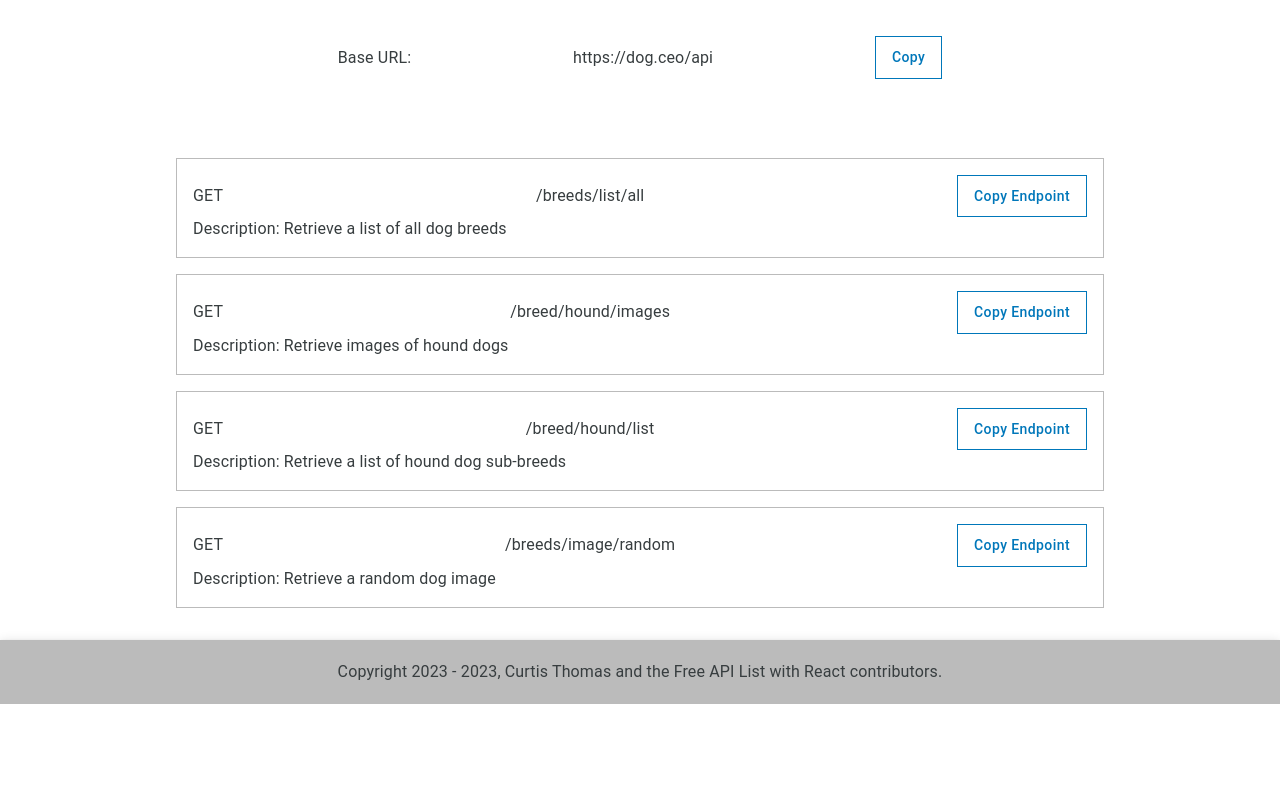
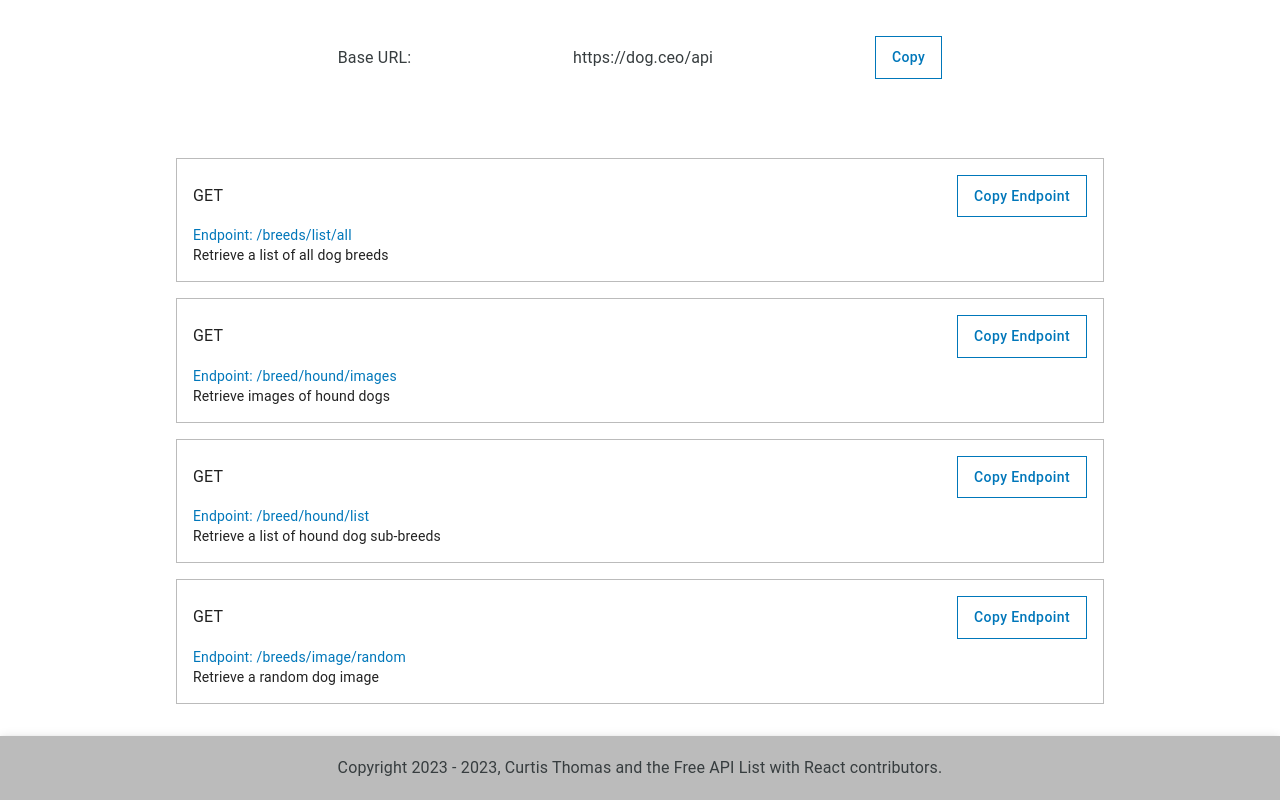
Before and after one commit to Curtis-Thomas/free-api-list-with-react, a React (Create React App) app: page /AnimalsDash/AnimalsDog in a window 1280 px wide. Shown: the part 723-1523 px from the top of the page. Before the commit the page ends 1427 px from the top, so only its background shows below. Built offline with nearby package versions, Linux system fonts and the light colour scheme.

Commit message:
style: endpoints box style update

```diff
--- a/src/core/main/Endpoints.js
+++ b/src/core/main/Endpoints.js
@@ -1,54 +1,44 @@
-import { Box, Typography, Button } from "@mui/material";
+import React from "react";
+import { Box, Typography, Button, Snackbar, IconButton } from "@mui/material";
+import CloseIcon from "@mui/icons-material/Close";
 
-/**
- * Component for displaying an endpoint with a header, endpoint URL, and description.
- *
- * @param {string} header - The header text for the endpoint.
- * @param {string} endpoint - The URL of the endpoint.
- * @param {string} description - The description of the endpoint.
- */
 const Endpoints = ({ header, endpoint, description }) => {
-  /**
-   * Handles copying the endpoint URL to the clipboard.
-   */
+  const [openSnackbar, setOpenSnackbar] = React.useState(false);
+
   const handleCopyEndpoint = () => {
-    clearClipboard()
-      .then(() => {
-        return navigator.clipboard.writeText(endpoint);
-      })
+    navigator.clipboard
+      .writeText(endpoint)
       .then(() => {
         console.log("Copied endpoint to clipboard:", endpoint);
+        setOpenSnackbar(true);
       })
       .catch((error) => {
         console.error("Failed to copy endpoint to clipboard:", error);
       });
   };
 
-  /**
-   * Clears the clipboard by creating a temporary textarea element and simulating a cut command.
-   *
-   * @returns {Promise} - A promise that resolves when the clipboard is cleared successfully.
-   */
-  const clearClipboard = () => {
-    return new Promise((resolve, reject) => {
-      const textarea = document.createElement("textarea");
-      textarea.value = "";
-      document.body.appendChild(textarea);
-      textarea.select();
+  const handleCloseSnackbar = (event, reason) => {
+    if (reason === "clickaway") {
+      return;
+    }
+    setOpenSnackbar(false);
+  };
 
-      try {
-        const successful = document.execCommand("cut");
-        if (!successful) {
-          throw new Error("Clearing clipboard failed");
-        }
-        resolve();
-      } catch (error) {
-        reject(error);
-      } finally {
-        document.body.removeChild(textarea);
-      }
-    });
-  };
+  const action = (
+    <React.Fragment>
+      <Button color="secondary" size="small" onClick={handleCloseSnackbar}>
+        UNDO
+      </Button>
+      <IconButton
+        size="small"
+        aria-label="close"
+        color="inherit"
+        onClick={handleCloseSnackbar}
+      >
+        <CloseIcon fontSize="small" />
+      </IconButton>
+    </React.Fragment>
+  );
 
   return (
     <Box sx={{ border: "solid 1px #bbb", padding: 2, marginBottom: 2 }}>
@@ -57,23 +47,29 @@ const Endpoints = ({ header, endpoint, description }) => {
           display: "flex",
           justifyContent: "space-between",
           alignItems: "center",
+          marginBottom: 1,
         }}
       >
-        <Box>
-          <Typography>{header}</Typography>
-        </Box>
-        <Box>
-          <Typography>{endpoint}</Typography>
-        </Box>
-        <Box>
-          <Button variant="outlined" onClick={handleCopyEndpoint}>
-            Copy Endpoint
-          </Button>
-        </Box>
+        <Typography variant="subtitle1">{header}</Typography>
+        <Button variant="outlined" onClick={handleCopyEndpoint}>
+          Copy Endpoint
+        </Button>
       </Box>
       <Box>
-        <Typography>Description: {description}</Typography>
+        <Typography variant="body2" color="textSecondary">
+          Endpoint: {endpoint}
+        </Typography>
       </Box>
+      <Box>
+        <Typography variant="body2">{description}</Typography>
+      </Box>
+      <Snackbar
+        open={openSnackbar}
+        autoHideDuration={6000}
+        onClose={handleCloseSnackbar}
+        message="Endpoint copied to clipboard"
+        action={action}
+      />
     </Box>
   );
 };
```
